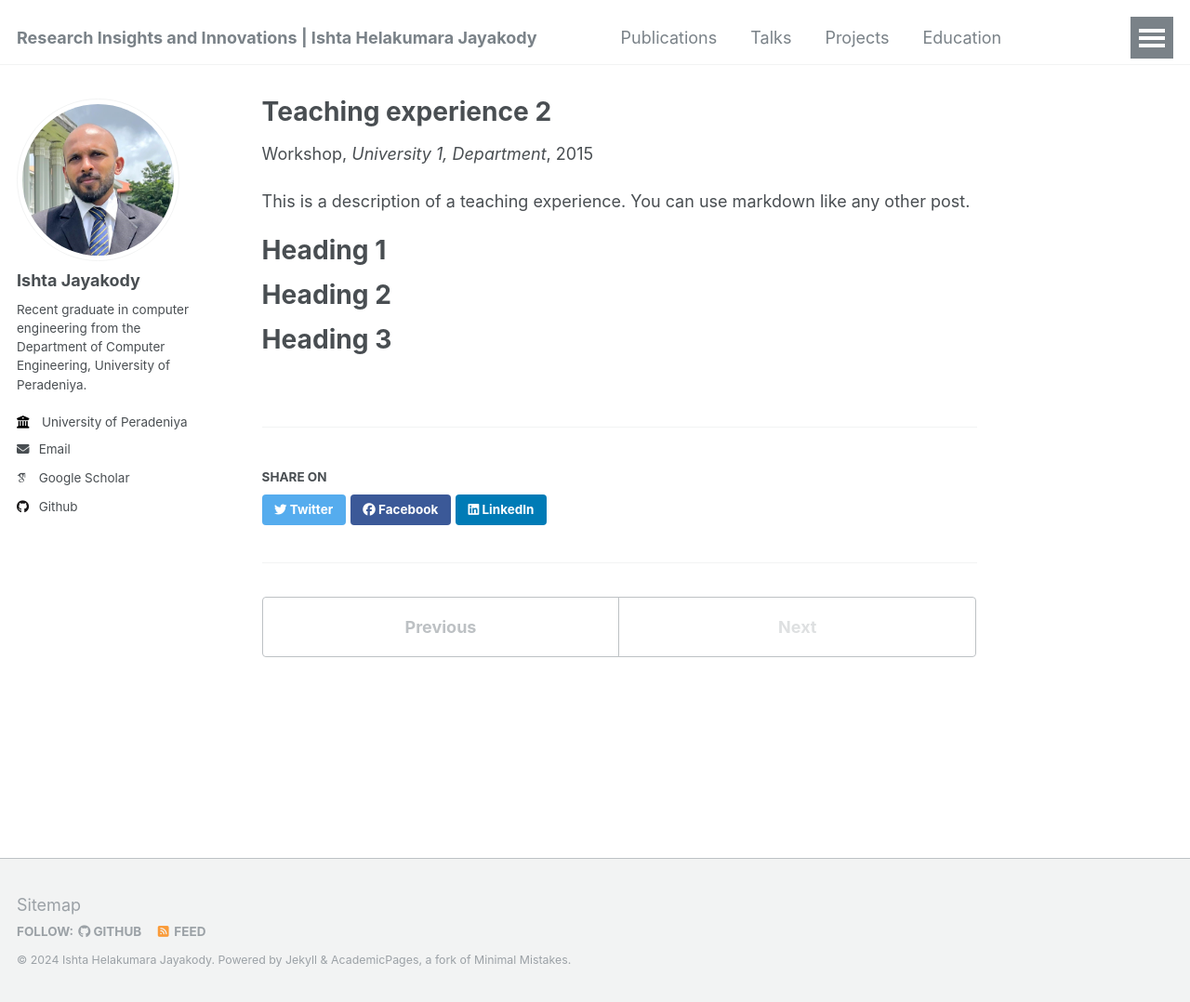
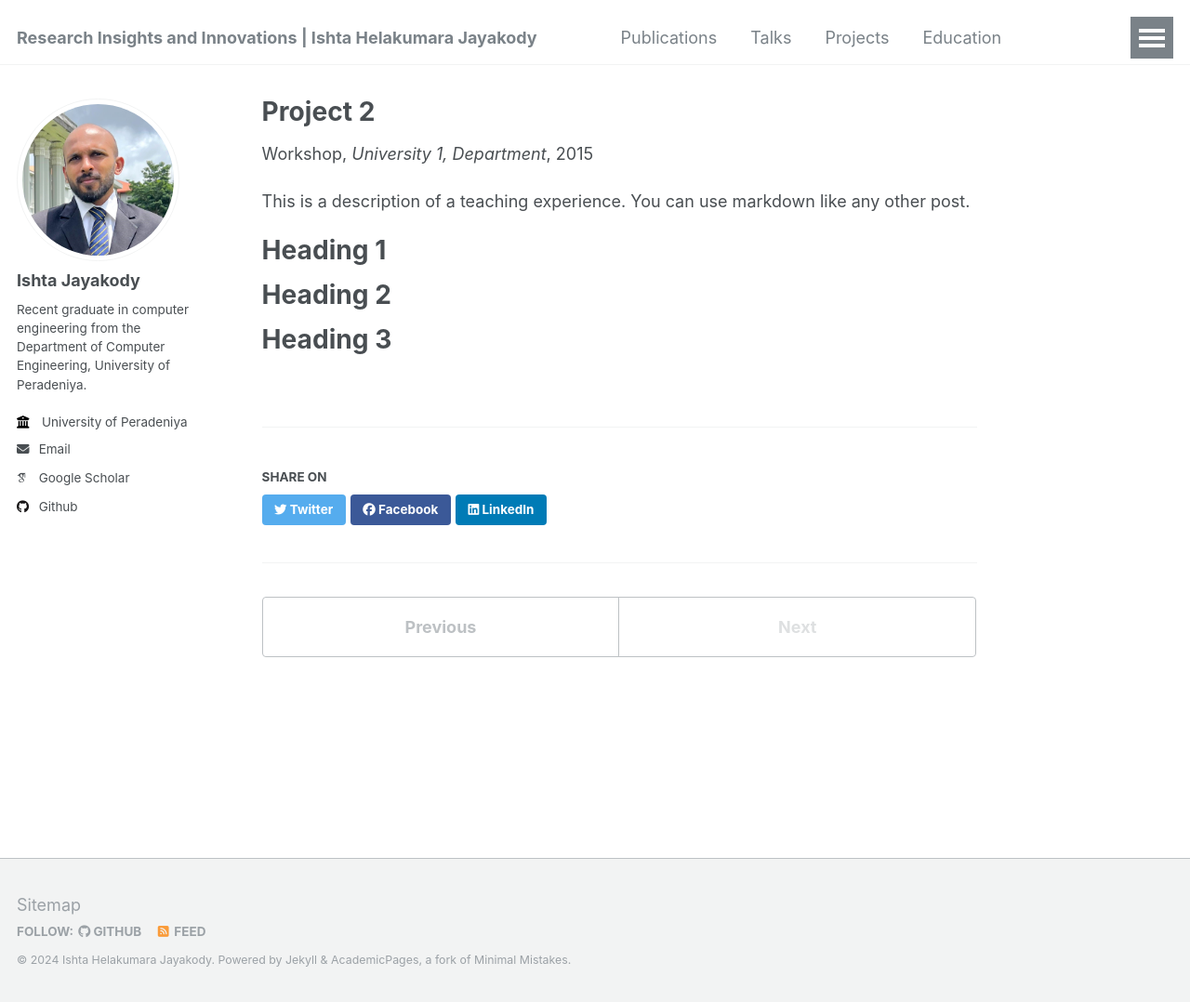
Before and after one commit to IshtaJayakody/IshtaJayakody.github.io, a Jekyll site: the page built from _teaching/2015-spring-teaching-2.md, in a window 1280 px wide and 1078 px high. Shown: the whole window at 93% size. Built offline with Jekyll 4.4.1, drawn with Linux system fonts in a browser that asks for light colours; some web fonts are replaced.

Commit message:
Update 2015-spring-teaching-2.md

```diff
--- a/_teaching/2015-spring-teaching-2.md
+++ b/_teaching/2015-spring-teaching-2.md
@@ -1,5 +1,5 @@
 ---
-title: "Teaching experience 2"
+title: "Project 2"
 collection: teaching
 type: "Workshop"
 permalink: /teaching/2015-spring-teaching-1
```
